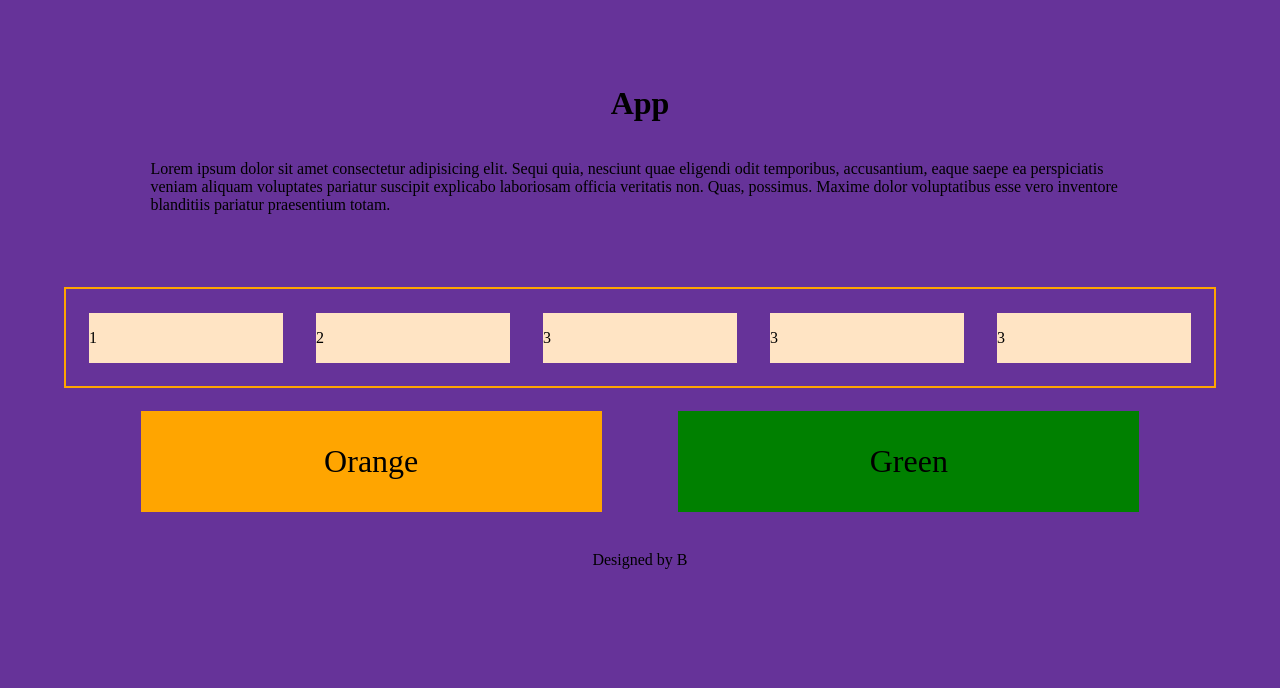
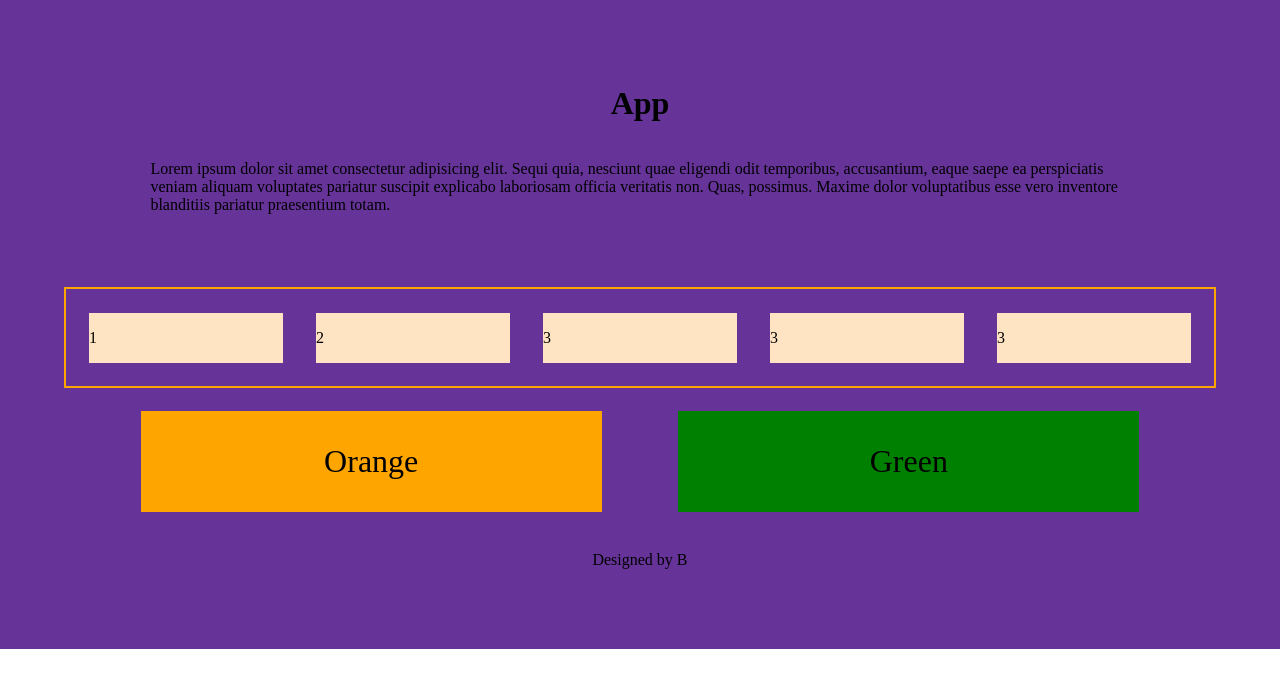
Before and after one commit to bz47/Mobile1, a plain HTML site: page index.html in a window 1280 px wide. Drawn offline with Linux system fonts and the light colour scheme.

Commit message:
change landscape

```diff
--- a/styles.css
+++ b/styles.css
@@ -63,8 +63,14 @@ main {
   font-size: 2rem;
 }
 
-@media (min-height: 200px) or (orientation: landscape) {
+@media (min-height: 200px) {
   main {
     height: 100vh;
   }
 }
+
+@media (orientation: landscape) {
+  main {
+    height: fit-content;
+  }
+}
```
